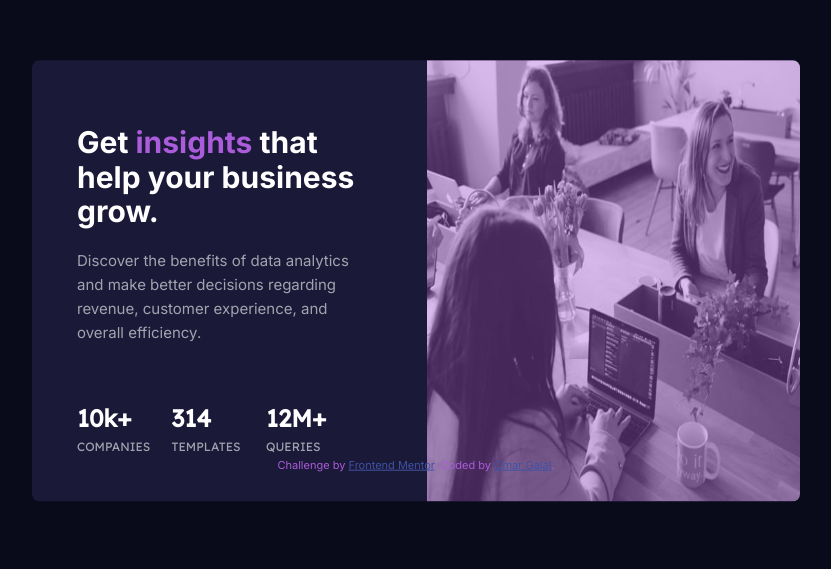
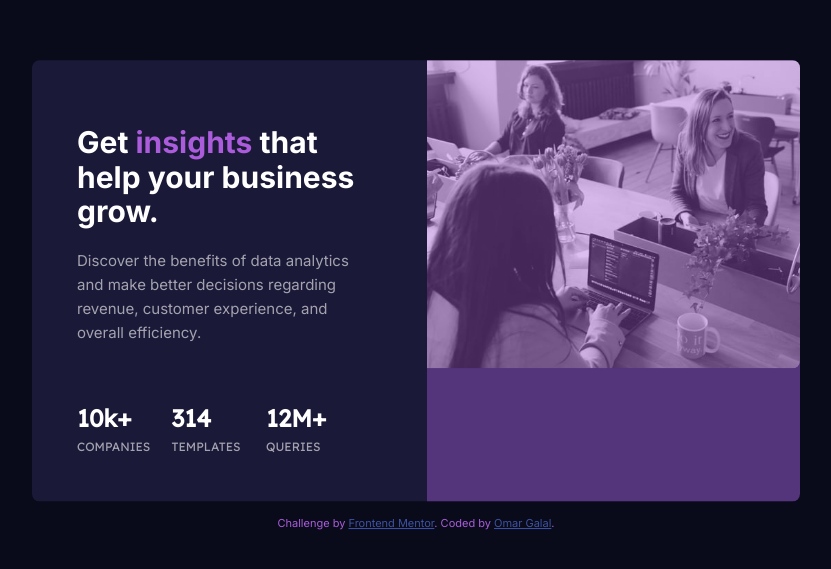
Before and after one commit to omar-jalal/Stats-Preview-Card, a plain HTML site: page index.html in a window 1536 px wide. Shown: the part 119-688 px from the top of the page, without its empty margins (352-1183 px from the left). Drawn offline with Linux system fonts and the light colour scheme.

Commit message:
Fixed some styles

```diff
--- a/index.html
+++ b/index.html
@@ -59,10 +59,10 @@
                 <source class="desktop" srcset="images/image-header-desktop.jpg" media="(min-width:1440px)">
                 <img src="images/image-header-mobile.jpg" alt="default-img">
             </picture>
+            <div class="attribution center">
+                Challenge by <a href="https://www.frontendmentor.io?ref=challenge" target="_blank">Frontend Mentor</a>.
+                Coded by <a href="https://www.frontendmentor.io/profile/tiger8707" target="_blank">Omar Galal</a>.
+            </div>
         </header>
-        <div class="attribution center">
-            Challenge by <a href="https://www.frontendmentor.io?ref=challenge" target="_blank">Frontend Mentor</a>.
-            Coded by <a href="https://www.frontendmentor.io/profile/tiger8707" target="_blank">Omar Galal</a>.
-        </div>
     </body>
 </html>
--- a/style/style.css
+++ b/style/style.css
@@ -94,7 +94,7 @@ body {
 .attribution {
     font-size: 11px; text-align: center;
     color: var(--softViolet);
-    top: 73%
+    top: calc(100% + 2em)
 }
 .attribution a {
     color: hsl(228, 45%, 44%);
@@ -182,7 +182,7 @@ body {
     .stats .stats-img img {
         grid-column: 2;
         border-radius: 0 .5em .5em 0;
-        min-height: 100%;
+        height: auto;
         max-width: 100%;
     }
 
```
